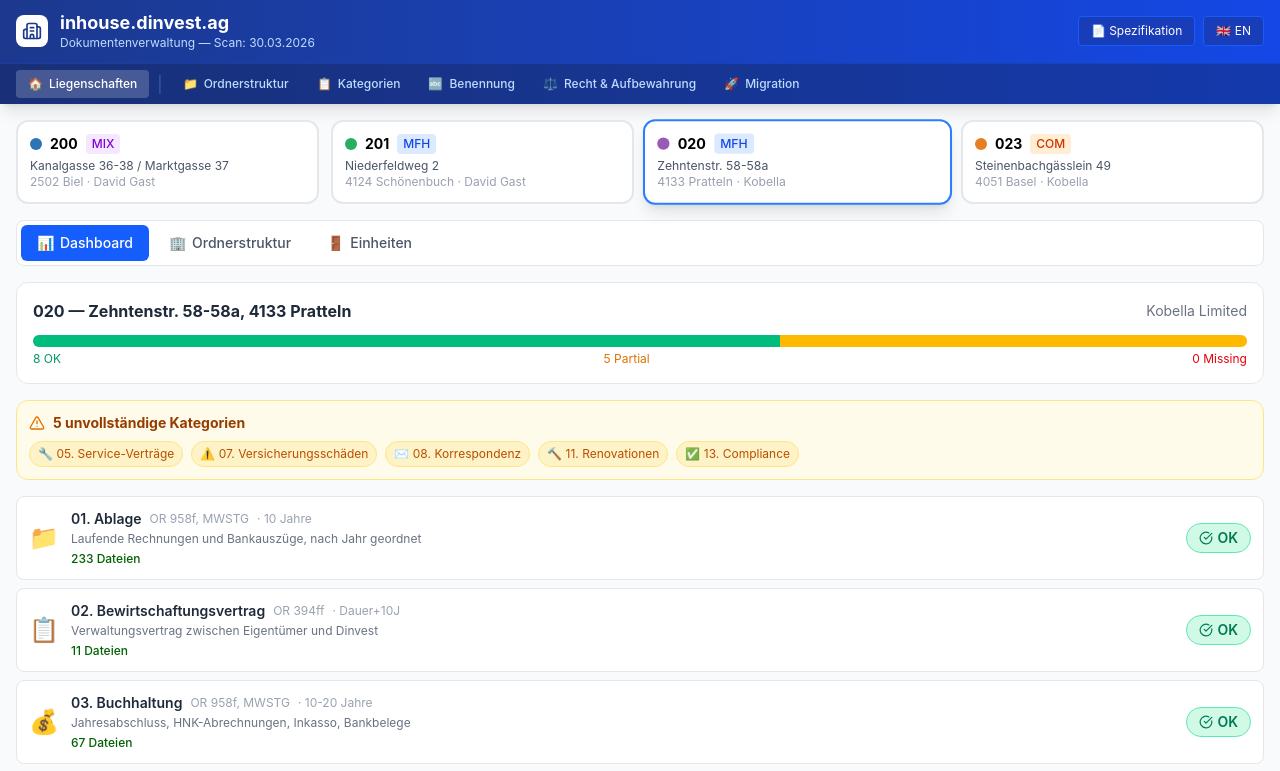
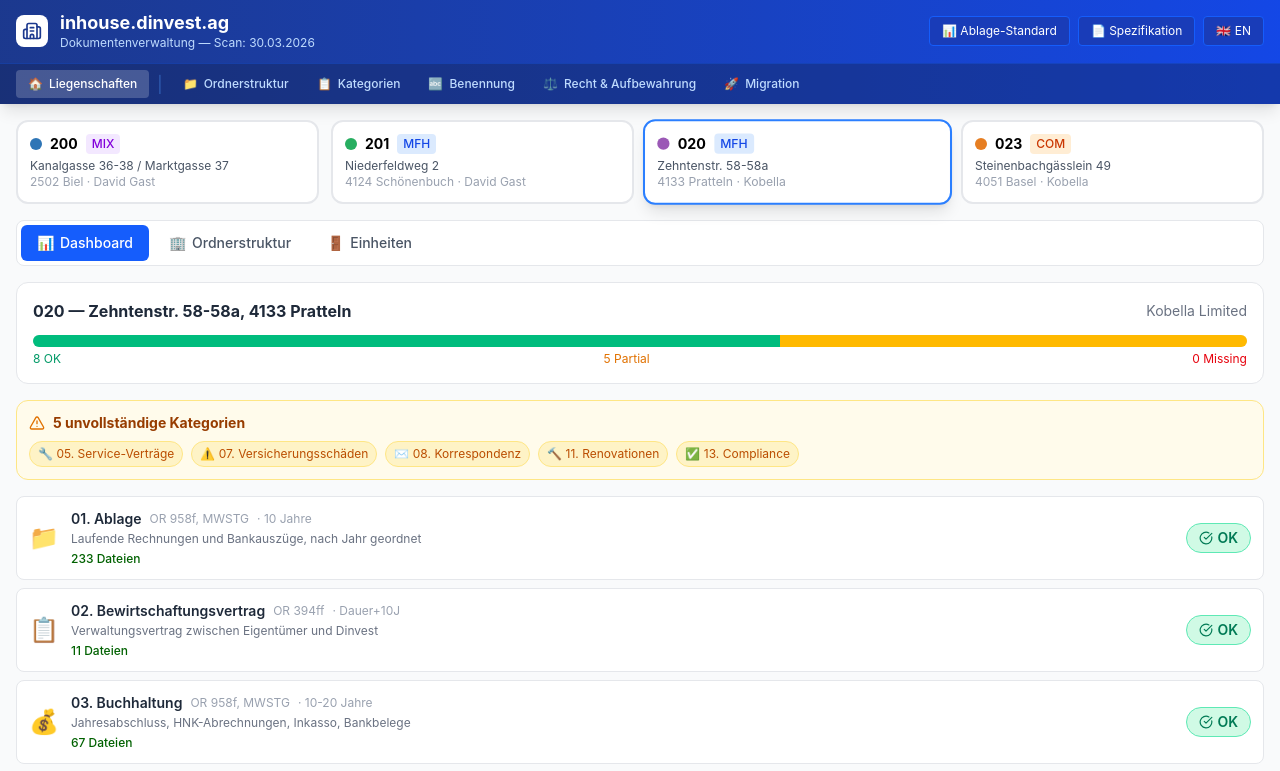
Before and after one commit to boazbinnun/dinvest-folders-design, a React (Vite) app: page / in a window 1280 px wide. Shown: the top 771 px of the page. Built offline with nearby package versions, Linux system fonts and the light colour scheme.

Commit message:
Add filing standard Excel to header

```diff
--- a/src/App.jsx
+++ b/src/App.jsx
@@ -1157,6 +1157,13 @@ export default function DinvestPortalMockup() {
             </div>
             <div className="flex items-center gap-2">
               <a
+                href="/Dinvest_Filing_Standard_v2.xlsx"
+                download
+                className="text-xs bg-blue-800 border border-blue-600 rounded px-3 py-1.5 hover:bg-blue-600 transition flex items-center gap-1.5"
+              >
+                📊 {t ? "Ablage-Standard" : "Filing Standard"}
+              </a>
+              <a
                 href="https://github.com/boazbinnun/dinvest-folders-design/blob/main/SPEC.md"
                 target="_blank"
                 rel="noopener noreferrer"
```
Also changed, not shown: 1 other file (tests, documents, lock files or other folders).
